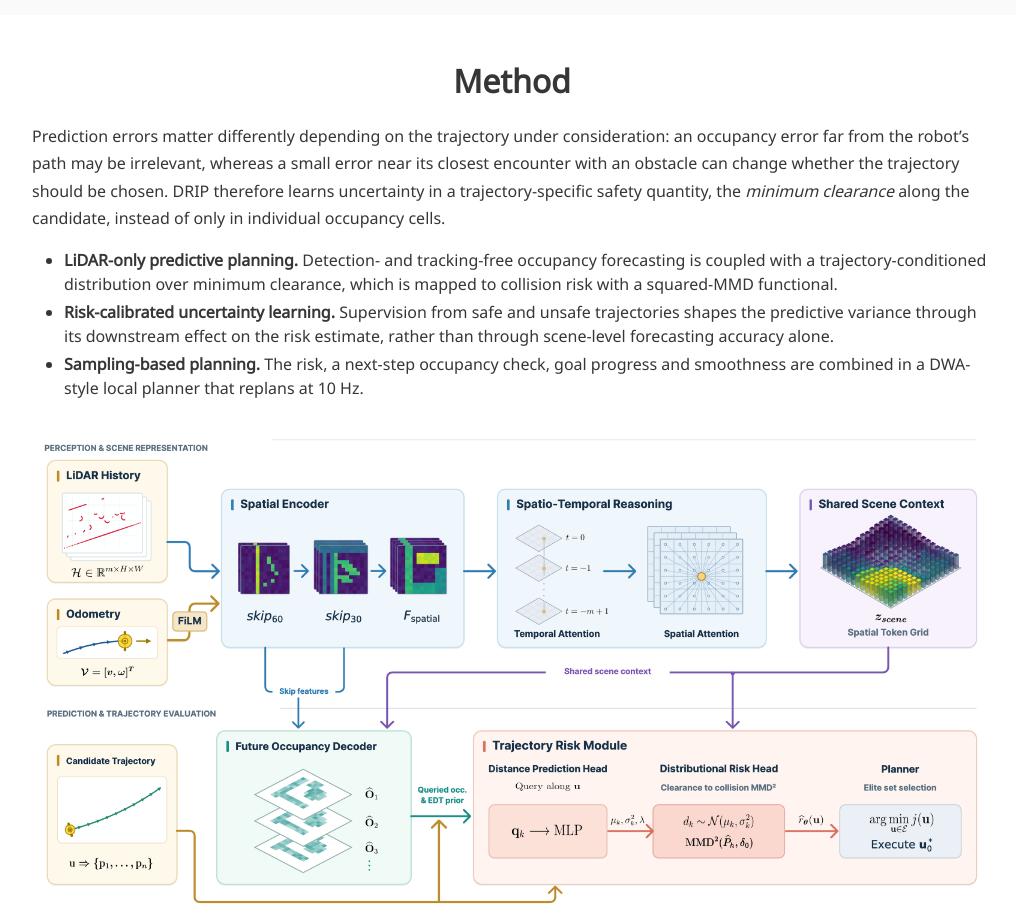
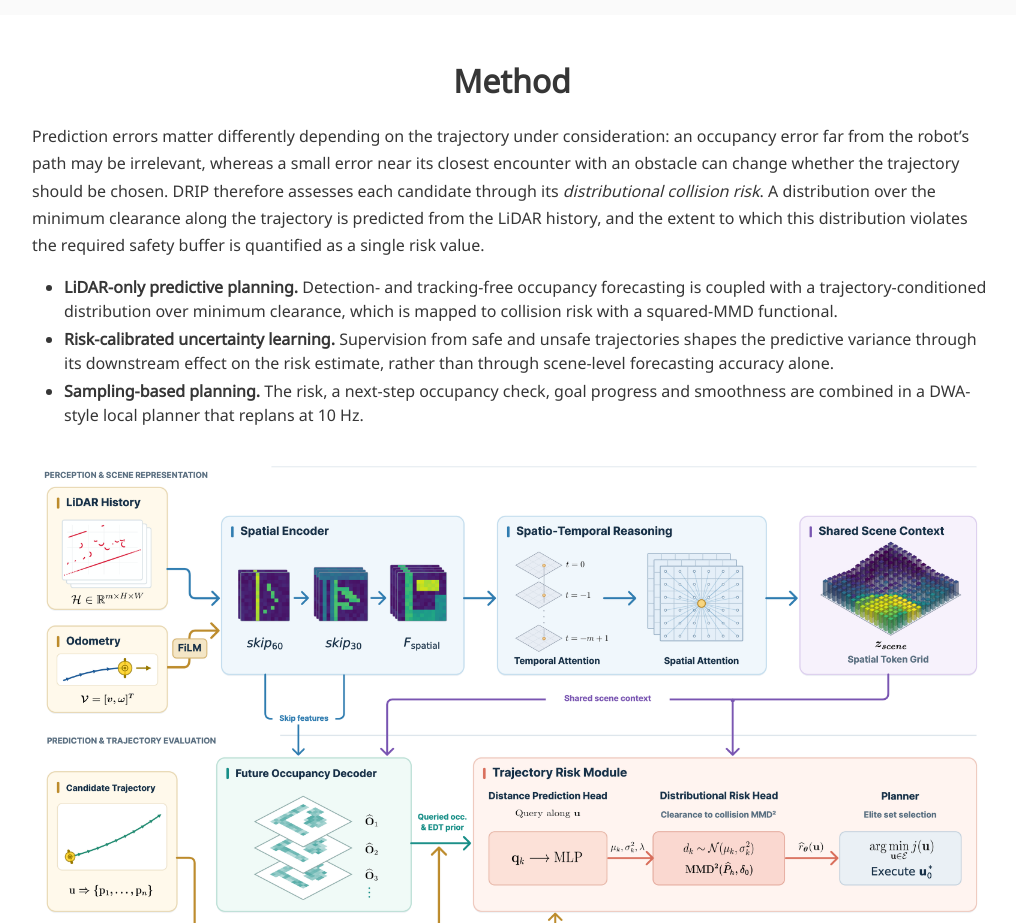
Before and after one commit to dont-risk-it-planner/dont-risk-it-planner.github.io, a plain HTML site: page index.html in a window 1280 px wide. Shown: the part 2400-3323 px from the top of the page, without its empty margins (128-1144 px from the left). Drawn offline with nearby package versions, Linux system fonts and the light colour scheme; a web font is replaced by a local one.

Commit message:
Cleaned up text

```diff
--- a/index.html
+++ b/index.html
@@ -155,8 +155,9 @@
         Prediction errors matter differently depending on the trajectory under consideration: an occupancy
         error far from the robot&rsquo;s path may be irrelevant, whereas a small error near its closest
         encounter with an obstacle can change whether the trajectory should be chosen. DRIP therefore
-        learns uncertainty in a trajectory-specific safety quantity, the <em>minimum clearance</em>
-        along the candidate, instead of only in individual occupancy cells.
+        assesses each candidate through its <em>distributional collision risk</em>. A distribution over
+        the minimum clearance along the trajectory is predicted from the LiDAR history, and the extent to
+        which this distribution violates the required safety buffer is quantified as a single risk value.
       </p>
       <ul>
         <li><strong>LiDAR-only predictive planning.</strong> Detection- and tracking-free occupancy
```
